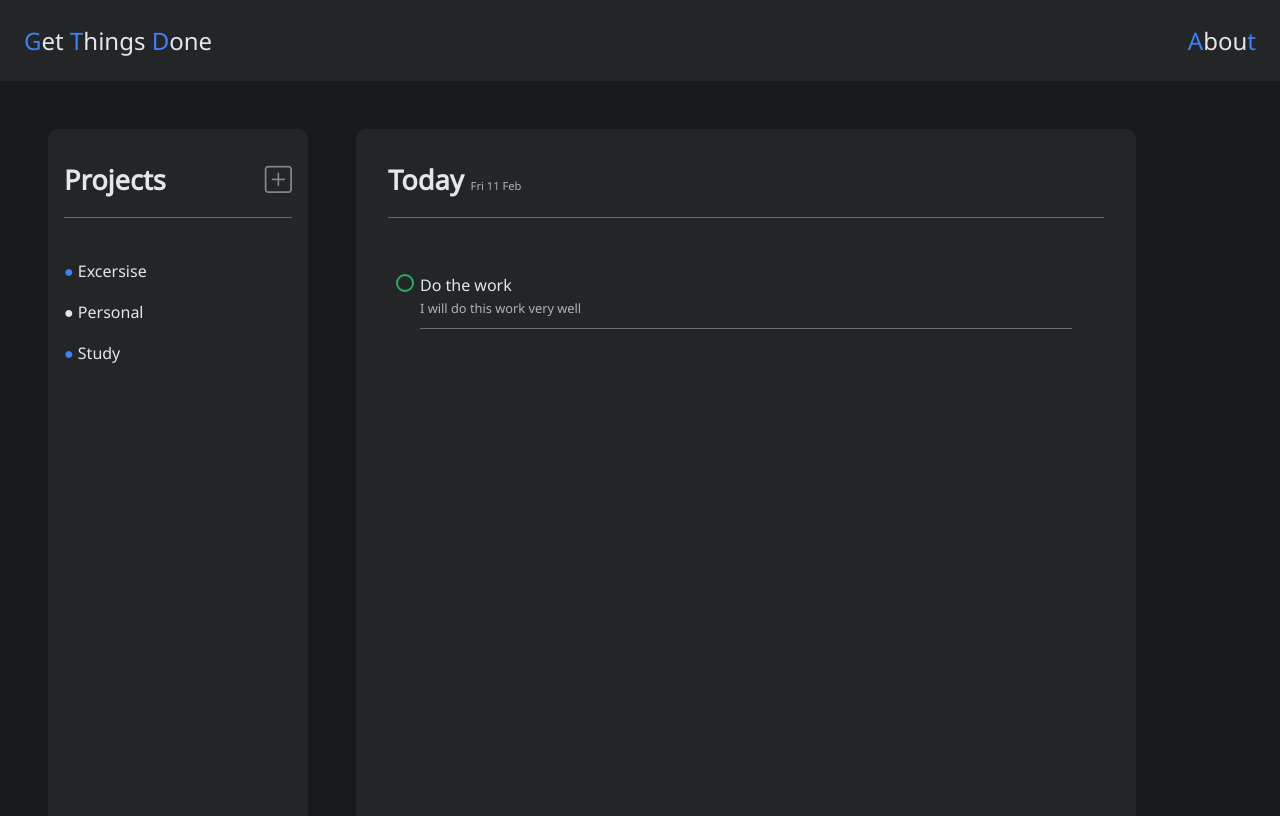
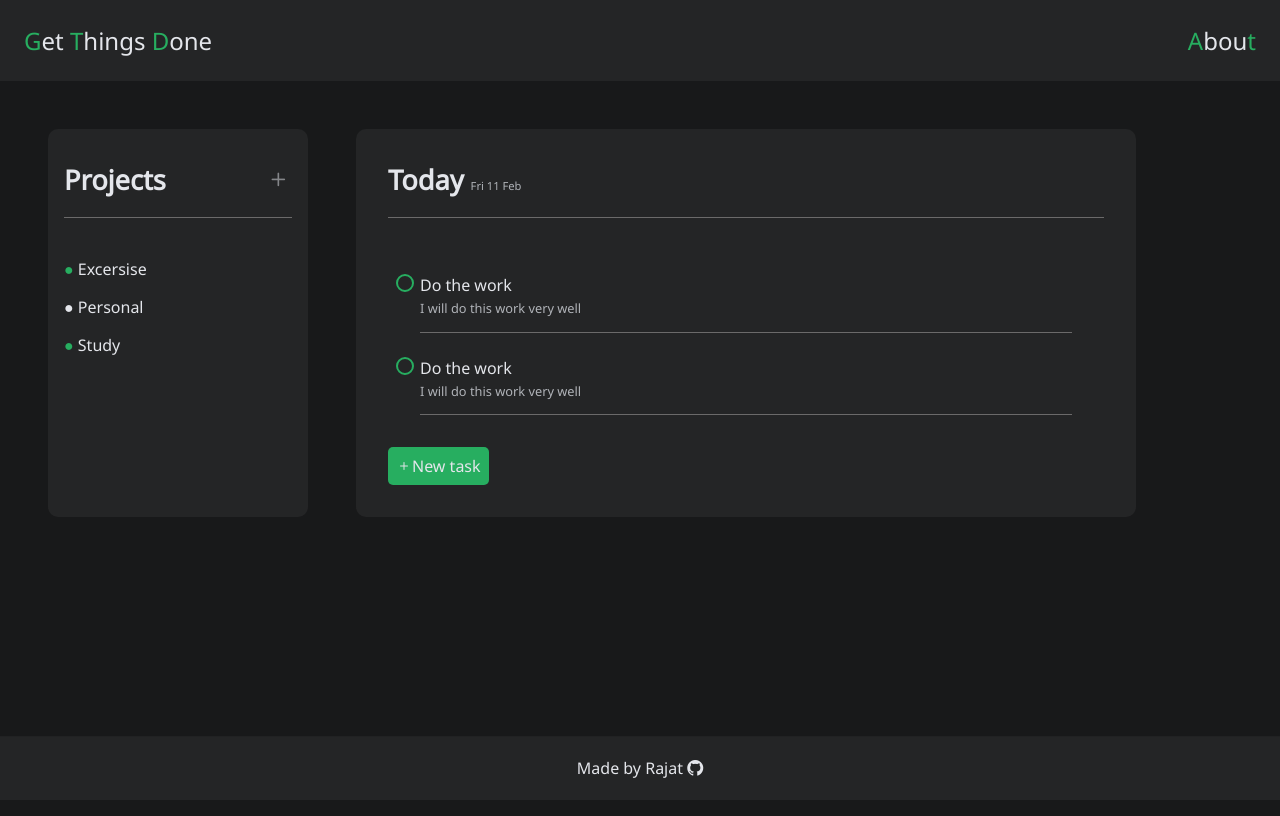
Before and after one commit to rajat4984/GTD-TO-DO, a website built with webpack: page src/index.html in a window 1280 px wide. Built offline with nearby package versions, Linux system fonts and the light colour scheme.

Commit message:
made footer

```diff
--- a/package.json
+++ b/package.json
@@ -20,9 +20,9 @@
   "homepage": "https://github.com/rajat4984/GTD-TO-DO#readme",
   "devDependencies": {
     "css-loader": "^6.6.0",
+    "file-loader": "^6.2.0",
     "html-webpack-plugin": "^5.5.0",
     "style-loader": "^3.3.1",
-    "svg-inline-loader": "^0.8.2",
     "webpack": "^5.68.0",
     "webpack-cli": "^4.9.2",
     "webpack-dev-server": "^4.7.4"
--- a/src/index.html
+++ b/src/index.html
@@ -33,7 +33,7 @@
       <div class="project-section">
         <div class="project-sub-section">
           <h2 class="project-heading">
-            Projects <i class="bi bi-plus-square new-project-btn"></i>
+            Projects <i class="bi bi-plus new-project-btn"></i>
           </h2>
           <div class="project-list">
             <p class="project-name">
@@ -64,9 +64,33 @@
               </div>
               <div class="todo-desc">I will do this work very well</div>
             </div>
+            <div class="todo-item">
+              <div class="todo-title">
+                <input class="todo-checkbox" type="checkbox" id="id1" />
+                <label for="id1"> Do the work</label>
+              </div>
+              <div class="todo-desc">I will do this work very well</div>
+            </div>
+          </div>
+          <div class="new-todo-btn-container">
+            <button class="new-todo-btn">
+              <i class="bi bi-plus"></i>New task
+            </button>
           </div>
         </div>
       </div>
     </div>
+
+    <!-- ------------------------------------FOOTER------------------------------------- -->
+    <div class="footer">
+      <div class="footer-text">
+        <p>
+          Made by Rajat
+          <a href="https://github.com/rajat4984" target="blank"
+            ><i class="bi bi-github"></i
+          ></a>
+        </p>
+      </div>
+    </div>
   </body>
 </html>
--- a/src/style.css
+++ b/src/style.css
@@ -1,5 +1,4 @@
 @import url("https://fonts.googleapis.com/css2?family=Noto+Sans&display=swap");
-
 * {
   padding: 0;
   margin: 0;
@@ -12,11 +11,17 @@
   --myGrey: #3a3b3c;
   --myWhite: #e4e6eb;
   --myLightGrey: #b0b3b8;
-  --myBlue: rgb(59 130 246);
+  --myGreen: #27ae60;
 }
 
 body {
   background-color: var(--myBlack);
+  color: var(--myWhite);
+  height: 100vh;
+}
+
+a {
+  text-decoration: none;
   color: var(--myWhite);
 }
 
@@ -50,11 +55,11 @@ body {
 
 .brand-span {
   transition: 0.3s;
-  color: var(--myBlue);
+  color: var(--myGreen);
 }
 
 .brand:hover {
-  color: var(--myBlue);
+  color: var(--myGreen);
 }
 
 .brand:hover .brand-span {
@@ -62,12 +67,17 @@ body {
 }
 
 .nav-span {
-  color: var(--myBlue);
+  color: var(--myGreen);
   transition: 0.3s;
 }
 
-.nav-links:hover {
-  color: var(--myBlue);
+.nav-link-item {
+  transition: 0.3s;
+  color: var(--myWhite);
+}
+
+.nav-link-item:hover {
+  color: var(--myGreen);
 }
 
 .nav-link-item:hover > .nav-span {
@@ -82,7 +92,6 @@ body {
   justify-content: space-between;
   padding: 3em;
   max-width: 85%;
-  height: 100vh;
   grid-column-gap: 3em;
 }
 
@@ -111,19 +120,23 @@ body {
   background-color: var(--myLightBlack);
   border-radius: 10px;
 }
+
+.project-section {
+  max-height: 500px;
+}
 .project-sub-section {
   padding: 2em 1em;
 }
 
 .project-name {
-  padding: 0.6em 0;
+  padding: 0.5em 0;
   transition: 0.2s;
   cursor: pointer;
   border-radius: 5px;
 }
 
 .project-name:nth-child(odd) > span {
-  color: var(--myBlue);
+  color: var(--myGreen);
 }
 
 .project-name:hover {
@@ -151,7 +164,7 @@ body {
 }
 
 .todo-item {
-  padding: 1.5em 0 0.7em 0;
+  padding: 1.5em 0 0.9em 0;
   border-bottom: 1px solid rgb(107, 106, 106);
   border-width: thin;
 }
@@ -206,3 +219,31 @@ input[type="checkbox"]:checked + label::before {
   font-weight: lighter;
   color: var(--myLightGrey);
 }
+
+.new-todo-btn {
+  background-color: var(--myGreen);
+  color: var(--myWhite);
+  font-size: 1rem;
+  padding: 0.5em;
+  text-align: center;
+  border: none;
+  outline: none;
+  border-radius: 5px;
+  opacity: 1;
+  cursor: pointer;
+  transition: 0.2s;
+}
+
+.new-todo-btn:hover {
+  opacity: 0.7;
+}
+
+/* -------------------------------------FOOTER-------------------------- */
+
+.footer {
+  position: sticky;
+  padding: 1.3em;
+  top: 100%;
+  background-color: var(--myLightBlack);
+  text-align: center;
+}
--- a/webpack.config.js
+++ b/webpack.config.js
@@ -13,7 +13,6 @@ module.exports = {
         test: /\.css$/i,
         use: ["style-loader", "css-loader"],
       },
-      { test: /\.svg$/, loader: "svg-inline-loader" },
     ],
   },
   plugins: [
```
Also changed, not shown: src/img/check-circle-fill.svg (deleted), 1 other file.
